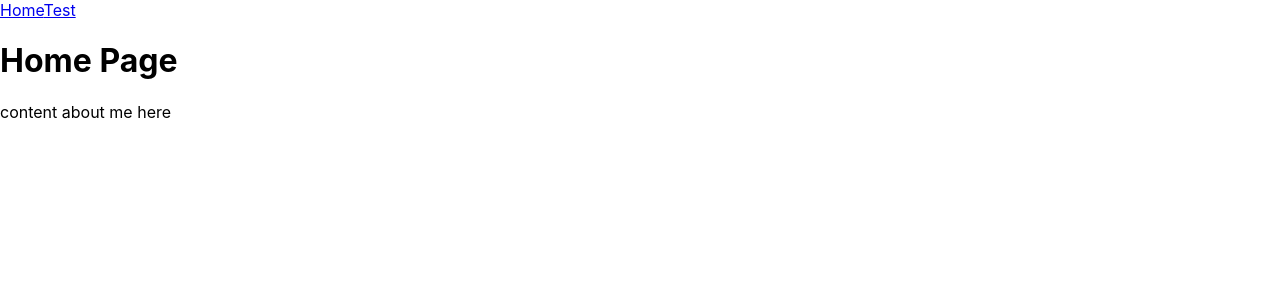
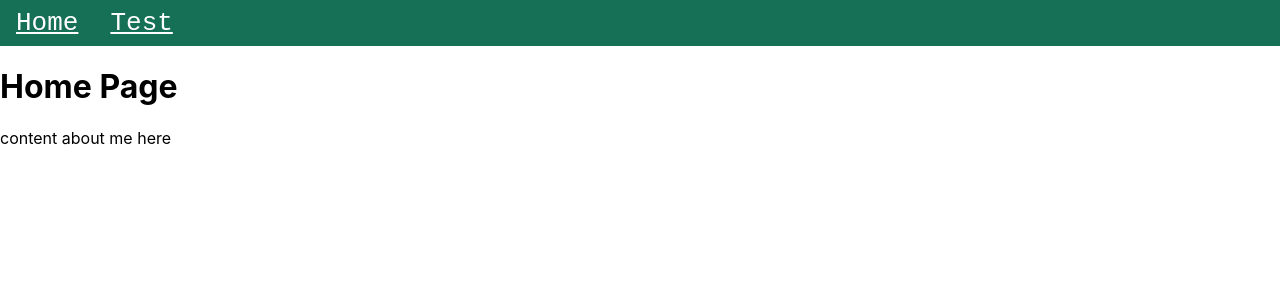
Before and after one commit to phgodwin/Portfolio_Project_FE, a React (Create React App) app: page / in a window 1280 px wide. Shown: the top 300 px of the page. Built offline with nearby package versions, Linux system fonts and the light colour scheme.

Commit message:
updated nav bar styling

```diff
--- a/src/App.css
+++ b/src/App.css
@@ -41,7 +41,19 @@
   }
 }
 
+#navbar {
+  background-color: #157055;
+  padding: 5px 0px 5px 0px;
+}
 
+#nav {
+  display: inline-flex;
+  font-family: monospace;
+  font-size: xx-large;
+  margin: 2px 15px 2px 15px;
+  color: white;
+  border: 1px #157055b2 solid;
+}
 
 .piano {
 display: flex;
--- a/src/App.js
+++ b/src/App.js
@@ -11,9 +11,9 @@ function App() {
 
     <Router>
 
-      <nav>
-        <Link to='/'>Home</Link>
-        <Link to='/TestPage'>Test</Link>
+      <nav id="navbar">
+        <Link id="nav" to='/'>Home</Link>
+        <Link id="nav" to='/TestPage'>Test</Link>
       </nav>
       <Routes>
         <Route path='/' element={<HomePage />} />
```
